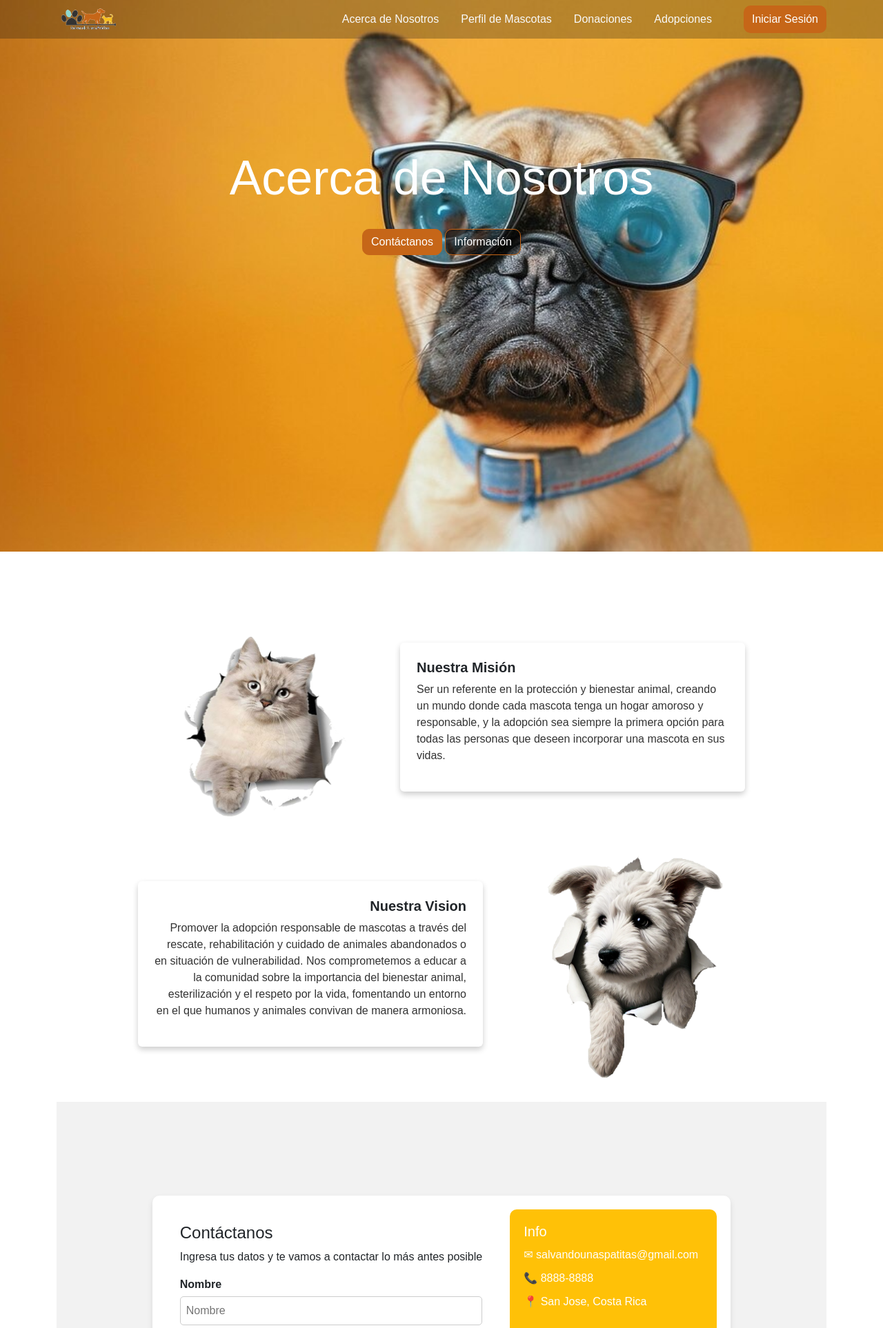
After one commit to Camilacr10/SC502-3C2024-Grupo4, a PHP site: page /acercaNosotros.html in a window 1280 px wide. The commit adds this page. Shown: the top 1926 px of the page at 69% size. Run offline with PHP 8.4, Linux system fonts and the light colour scheme.

Commit message:
perfilAdopciones+cercaNosotros

```diff
--- a/Index.html
+++ b/Index.html
@@ -15,13 +15,13 @@
     <!-- Encabezado -->
     <header >
         <div class="container d-flex justify-content-between align-items-center py-2">
-            <img src="img/logo.png" alt="Logo" style="width: 100px;">
+            <a href="Index.html" class="nav-link text-light"><img src="img/logo.png" alt="Logo" style="width: 100px;"></a>
             <nav class="d-none d-md-flex" style="padding-left: 10px;" >
                 <ul class="nav" >
-                    <li class="nav-item" ><a href="#" class="nav-link text-light">Acerca de Nosotros</a></li>
+                    <li class="nav-item" ><a href="acercaNosotros.html" class="nav-link text-light">Acerca de Nosotros</a></li>
                     <li class="nav-item"><a href="#" class="nav-link text-light">Perfil de Mascotas</a></li>
                     <li class="nav-item"><a href="#" class="nav-link text-light">Donaciones</a></li>
-                    <li class="nav-item"><a href="#" class="nav-link text-light" >Adopciones</a></li>
+                    <li class="nav-item"><a href="perfilAdopciones.html" class="nav-link text-light" >Adopciones</a></li>
                 </ul><button class="btn btn-warning" style="margin-left: 30px;">Iniciar Sesión</button>
 
             </nav>
--- /dev/null
+++ b/acercaNosotros.html
@@ -0,0 +1,132 @@
+<!DOCTYPE html>
+<html lang="es">
+
+<head>
+    <meta charset="UTF-8">
+    <meta name="viewport" content="width=device-width, initial-scale=1.0">
+    <title>Página de Bienvenida</title>
+    <link href="https://cdn.jsdelivr.net/npm/bootstrap@5.3.0/dist/css/bootstrap.min.css" rel="stylesheet">
+    <link rel="stylesheet" href="style.css">
+    <script src="https://cdn.jsdelivr.net/npm/bootstrap@5.3.0/dist/js/bootstrap.bundle.min.js"></script>
+
+</head>
+
+<body>
+    <div style="height: 2300px;">
+        <div class="welcome-section3" ">
+    <!-- Encabezado -->
+    <header >
+        <div class=" container d-flex justify-content-between align-items-center py-2">
+            <a href="Index.html" class="nav-link text-light"><img src="img/logo.png" alt="Logo"
+                    style="width: 100px;"></a>
+            <nav class="d-none d-md-flex" style="padding-left: 10px;">
+                <ul class="nav">
+                    <li class="nav-item"><a href="acercaNosotros.html" class="nav-link text-light">Acerca de
+                            Nosotros</a></li>
+                    <li class="nav-item"><a href="#" class="nav-link text-light">Perfil de Mascotas</a></li>
+                    <li class="nav-item"><a href="#" class="nav-link text-light">Donaciones</a></li>
+                    <li class="nav-item"><a href="perfilAdopciones.html" class="nav-link text-light">Adopciones</a></li>
+                </ul><button class="btn btn-warning" style="margin-left: 30px;">Iniciar Sesión</button>
+
+            </nav>
+
+
+        </div>
+        </header>
+
+        <!-- Sección de Bienvenida -->
+        <section class=" text-white align-items-center">
+            <div class="container">
+                <div class="row">
+                    <div class="banner3">
+                        <h1 class="text1">Acerca de Nosotros</h1>
+                        <button class="btn btn-dark mt-4">Contáctanos</button> <button class="btn btn-dark mt-4"
+                            style="background-color: rgba(0, 0, 0, 0.507);">Información</button>
+                    </div>
+                </div>
+            </div>
+        </section>
+
+        <br><br><br><br><br><br><br>
+
+
+        <div class="container mt-5">
+            <div class="row justify-content-center align-items-center">
+                <div class="col-md-4 d-flex justify-content-center">
+                    <img src="img/gato4.png" alt="Gato" style="height: 300px; width: 3000px; padding-left: 50px;">
+                </div>
+                <!-- Tarjeta de Misión -->
+                <div class="col-md-6">
+                    <div class="card card-mission p-4">
+                        <h5 class="text-right" style="text-align: left;">Nuestra Misión</h5>
+                        <p class="text-right" style="text-align: left;">
+                            Ser un referente en la protección y bienestar animal, creando un mundo donde cada mascota
+                            tenga un hogar amoroso y responsable, y la adopción sea siempre la primera opción para todas
+                            las personas que deseen incorporar una mascota en sus vidas.
+                        </p>
+                    </div>
+                </div>
+
+                <div class="container-flui">
+                    <div class="row justify-content-center align-items-center">
+                        <!-- Tarjeta de Misión -->
+                        <div class="col-md-6">
+                            <div class="card card-mission p-4">
+                                <h5 style="text-align: right;">Nuestra Vision</h5>
+                                <p style="text-align: right;">
+                                    Promover la adopción responsable de mascotas a través del rescate, rehabilitación y
+                                    cuidado de animales abandonados o en situación de vulnerabilidad. Nos comprometemos
+                                    a educar a la comunidad sobre la importancia del bienestar animal, esterilización y
+                                    el respeto por la vida, fomentando un entorno en el que humanos y animales convivan
+                                    de manera armoniosa. </p>
+                            </div>
+                        </div>
+                        <!-- Imagen -->
+                        <div class="col-md-4 d-flex justify-content-center">
+                            <img src="img/image (48).png" alt="Gato" style="height: 400px; width: 400px;">
+                        </div>
+                    </div>
+                </div>
+            </div>
+
+            <div class="page">
+                <div class="contact-container">
+                    <div class="contact-form">
+                        <h2 class="contact-title">Contáctanos</h2>
+                        <p>Ingresa tus datos y te vamos a contactar lo más antes posible</p>
+                        <label for="nombre" class="contact-form-label">Nombre</label>
+                        <input type="text" id="nombre" class="contact-input" placeholder="Nombre">
+                        <label for="correo" class="contact-form-label">Correo</label>
+                        <input type="email" id="correo" class="contact-input" placeholder="Correo">
+                        <label for="mensaje" class="contact-form-label">Mensaje</label>
+                        <textarea id="mensaje" class="contact-textarea" rows="4" placeholder="Mensaje"></textarea>
+                        <button type="submit" class="contact-button">Enviar</button>
+                    </div>
+                    <div class="contact-info">
+                        <h3 class="info-title">Info</h3>
+                        <p class="info-item">✉ salvandounaspatitas@gmail.com</p>
+                        <p class="info-item">📞 8888-8888</p>
+                        <p class="info-item">📍 San Jose, Costa Rica</p>
+                    </div>
+                </div>
+            </div>
+        </div>
+    </div>
+    </div>
+    </div>
+    <p style="text-align: center;"><iframe src="https://www.google.com/maps/embed?pb=!1m18!1m12!1m3!1d15723.476484349216!2d-84.0907237!3d9.861346099999999!2m3!1f0!2f0!3f0!3m2!1i1024!2i768!4f13.1!3m3!1m2!1s0x8fa0e2ae45ad12cf%3A0x7c7023c32dac7a38!2sAntes%20de%20Pal%C3%AD%20de%20Cinco%20Esquinas%20(por%20el%20puente)!5e0!3m2!1ses-419!2scr!4v1730774185654!5m2!1ses-419!2scr" width="800" height="600" style="border:0;" allowfullscreen="" loading="lazy" referrerpolicy="no-referrer-when-downgrade"></iframe>
+</p>
+
+    <footer class="footer bg-warning text-white py-4">
+        <div class="container text-center">
+            <p>&copy; Derechos Reservados</p>
+            <div class="social-icons d-flex justify-content-center mt-3">
+                <a href="#" class="mx-2"><img src="img/logoFacebook.svg" alt="Facebook" class="icon"></a>
+                <a href="#" class="mx-2"><img src="img/logoInsta.png" alt="Instagram" class="icon"></a>
+                <a href="#" class="mx-2"><img src="img/logoTwitter.svg" alt="Twitter" class="icon"></a>
+            </div>
+        </div>
+    </footer>
+</body>
+
+</html>
--- a/style.css
+++ b/style.css
@@ -13,6 +13,30 @@ header {
     background-size: cover;
     background-position: center;
     height: 800px;
+    background-attachment: fixed;
+      background-position: center;
+      background-repeat: no-repeat;
+      background-size: cover;
+}
+
+.welcome-section3 {
+    background-image: url('img/fondoContacto.jfif'); /* Ruta de la imagen de fondo */
+    background-size: cover;
+    background-position: center;
+    height: 800px;
+    background-attachment: fixed;
+      background-position: center;
+      background-repeat: no-repeat;
+      background-size: cover;
+}
+
+.welcome-section1 {
+    background-image: url('img/fondoAdopciones.jpg'); /* Ruta de la imagen de fondo */
+    background-size: cover;
+    background-position: center;
+    height: 800px;
+    margin-bottom: 100px;
+
 }
 
 .btn-dark, .btn-custom{
@@ -51,8 +75,25 @@ header {
 .banner{
     margin-top: 160px;
     margin-right: 1dvh;
+    background-color: rgba(0, 0, 0, 0.055);
+    height: 450px;
 
 }
+.banner3{
+    margin-top: 160px;
+    margin-right: 1dvh;
+    height: 450px;
+    text-align: center;
+
+}
+
+.banner2{
+    margin-top: 90px;
+    margin-right: 1dvh;
+
+}
+
+
 
 .text1{
     font-size: 70px;
@@ -90,3 +131,190 @@ header {
 .btn-custom:hover {
     background-color: #d97719;
 }
+
+.contenedor {
+    position: relative;
+    display: inline-block;
+    margin-top: -200px;
+  }
+
+  /* Imagen de fondo */
+  .contenedor img {
+    width: 100%; /* Ajusta el tamaño al contenedor */
+    height: auto;
+  }
+
+  /* Estilo del texto sobre la imagen */
+  .contenedor h1 {
+    position: absolute;
+    top: 75%;
+    left: 40%;
+    transform: translate(-50%, -50%);
+    color: white;
+    font-size: 3em;
+    font-weight: bold;
+    margin: 0;
+  }
+
+.pet-card {
+  background-color: #fdd835;
+  border-radius: 15px;
+}
+
+.pet-image {
+  width: 150px;
+  height: 150px;
+  object-fit: cover;
+  margin-top: -75px;
+  border: 5px solid #ffffff;
+}
+
+.card-title {
+  font-weight: bold;
+  color: #333;
+}
+
+.btn-info {
+  background-color: #d2691e;
+  border: none;
+  border-radius: 20px;
+  color: white;
+}
+
+.card-body{
+   float: left;
+     .btn-primary{
+        background-color: #d2691e;
+        border: none;
+
+     }
+}
+
+.card-custom {
+    border: none;
+    box-shadow: 0 4px 8px rgba(0, 0, 0, 0.1);
+    padding: 20px;
+    margin-bottom: 30px;
+    text-align: center;
+}
+
+.img-custom {
+    width: 150px;
+    height: auto;
+    position: absolute;
+    top: -30px;
+}
+
+.img-left {
+    left: 50%;
+    transform: translateX(-50%);
+}
+
+.img-right {
+    right: -30px;
+}
+
+.text-section {
+    font-size: 1rem;
+    color: #333;
+    padding: 20px;
+}
+
+.title-section {
+    font-weight: bold;
+    font-size: 1.2rem;
+}
+
+.card-mission {
+    width: 100%;
+    max-width: 500px;
+    margin: 50px auto;
+    padding: 30px;
+    border: none;
+    box-shadow: 0 4px 8px rgba(0, 0, 0, 0.2);
+    text-align: center;
+    background-color: #fff;
+
+}
+
+.card-mission h5 {
+    font-weight: bold;
+}
+
+.card-mission p {
+    font-size: 1rem;
+    color: #333;
+    border-right: none;
+
+}
+
+.page {
+    font-family: Arial, sans-serif;
+    display: flex;
+    justify-content: center;
+    align-items: center;
+    height: 100vh;
+    margin: 0;
+    background-color: #f2f2f2;
+}
+.contact-container {
+    display: flex;
+    gap: 20px;
+    background-color: white;
+    padding: 20px;
+    border-radius: 10px;
+    box-shadow: 0 4px 8px rgba(0, 0, 0, 0.1);
+}
+.contact-form {
+    flex: 1;
+    padding: 20px;
+    border-radius: 10px;
+    background-color: #ffffff;
+}
+.contact-info {
+    width: 300px;
+    padding: 20px;
+    border-radius: 10px;
+    background-color: #ffc107;
+    color: #333;
+    height: 200px;
+    color: #ffffff;
+}
+.contact-title {
+    margin-top: 0;
+    font-size: 24px;
+}
+.contact-form-label {
+    display: block;
+    margin-top: 10px;
+    font-weight: bold;
+}
+.contact-input,
+.contact-textarea {
+    width: 100%;
+    padding: 8px;
+    margin-top: 5px;
+    border: 1px solid #ccc;
+    border-radius: 5px;
+}
+.contact-button {
+    margin-top: 15px;
+    width: 100%;
+    padding: 10px;
+    background-color: #ffc107;
+    border: none;
+    border-radius: 5px;
+    color: #fff;
+    font-size: 16px;
+    cursor: pointer;
+}
+.contact-button:hover {
+    background-color: #e0a800;
+}
+.info-title {
+    margin-top: 0;
+    font-size: 20px;
+}
+.info-item {
+    margin: 10px 0;
+}
```
Also changed, not shown: perfilAdopciones.html (added, +103 -0 lines), img/fondoAdopciones.jpg (added), img/fondoContacto.jfif (added), img/gato4.png (added), img/image (48).png (added), img/imgAdopciones.jpg (added), img/imgGato.png (added), img/imgGato1.jpg (added), img/imgGato2.jpg (added), img/imgPerro1.jpg (added), img/perro2.jpg (added), img/perro3.png (added).
